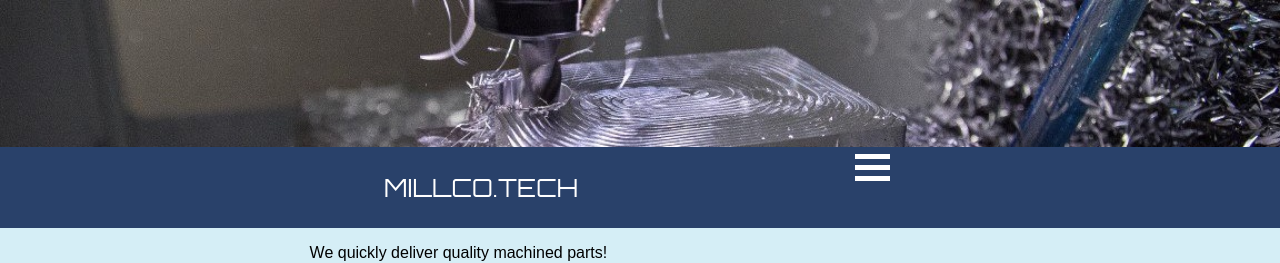
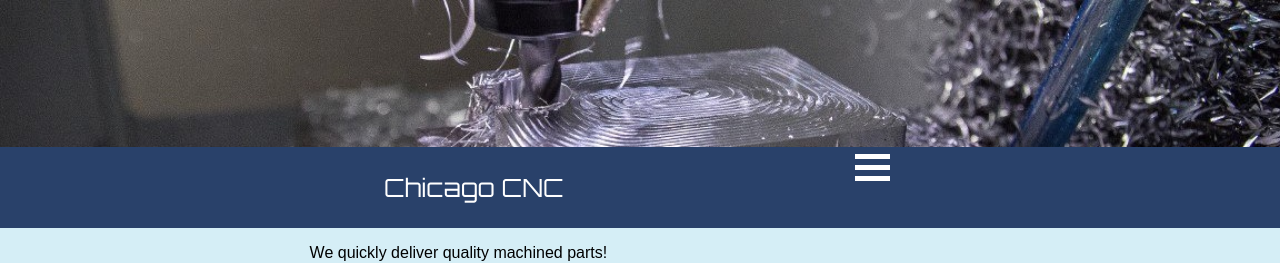
Before and after one commit to Gitintheshell/chicagomilling.github.io, a plain HTML site: page index.html in a window 1280 px wide. Shown: the top 263 px of the page. Drawn offline with nearby package versions, Linux system fonts and the light colour scheme.

Commit message:
Update index.html

```diff
--- a/index.html
+++ b/index.html
@@ -28,7 +28,7 @@
 
 <section class="top-bar">
 		<section class="logo">
-		 <p class="brand">MILLCO.TECH</p>
+		 <p class="brand">Chicago CNC</p>
 		</section>
 
 		<section class="menu">
```
